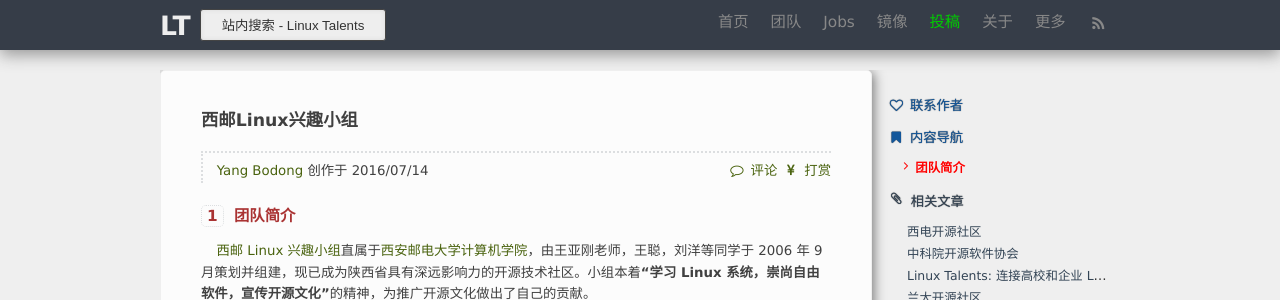
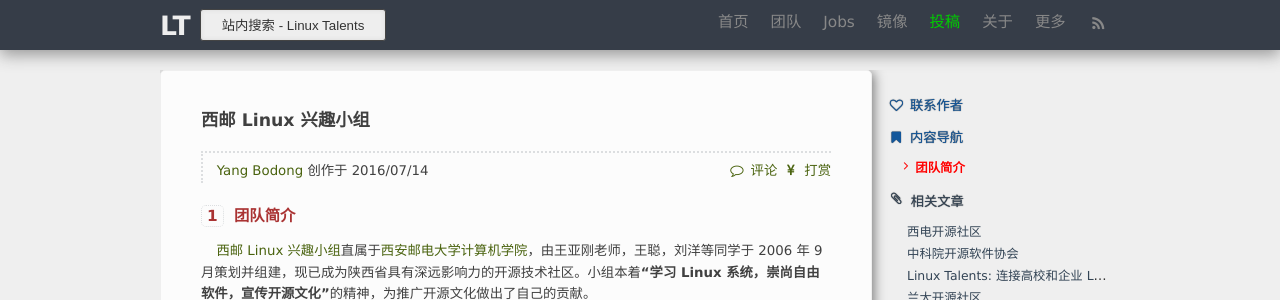
Before and after one commit to lzufalcon/linux-talents.github.io, a Jekyll site: the page built from _posts/2016-07-14-17-45-20-xiyoulinuxgroup.md, in a window 1280 px wide. Shown: the top 300 px of the page. Built offline with Jekyll 4.4.1, drawn with Linux system fonts in a browser that asks for light colours; comment, search, counter and statistics services are not loaded.

```diff
--- a/_posts/2016-07-14-17-45-20-xiyoulinuxgroup.md
+++ b/_posts/2016-07-14-17-45-20-xiyoulinuxgroup.md
@@ -1,7 +1,7 @@
 ---
 layout: post
 author: "Yang Bodong"
-title: "西邮Linux兴趣小组"
+title: "西邮 Linux 兴趣小组"
 group: "team"
 permalink: /xiyoulinuxgroup/
 description: '西邮linux兴趣小组直属于西安邮电大学计算机学院，由王亚刚老师,王聪,刘洋等同学于2006年9月策划并组建,现已成为陕西省具有深远影响力的开源技术社区。小组本着"学习Linux系统，崇尚自由软件，宣传开源文化"的精神，为推广开源文化做出了自己的贡献。'
```
